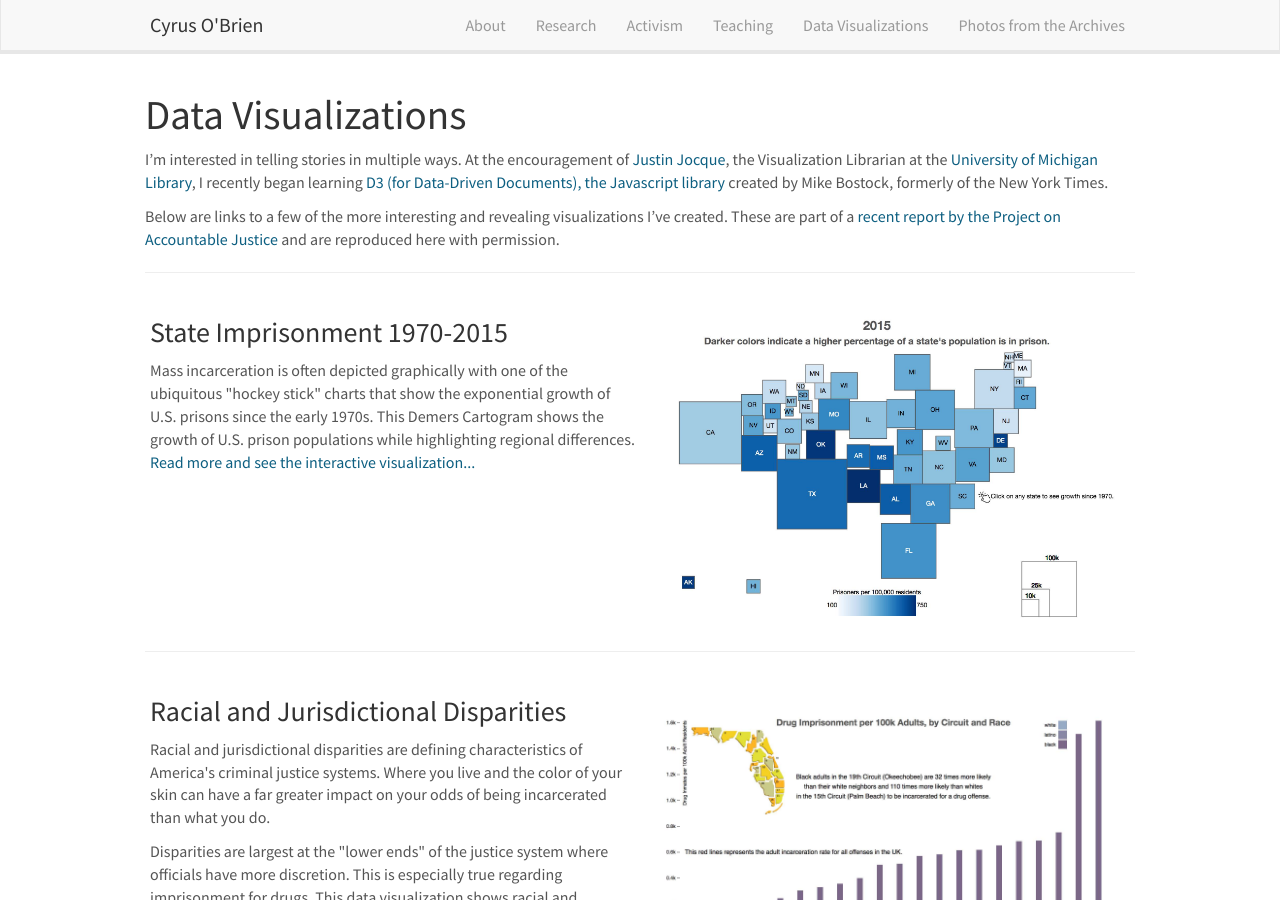
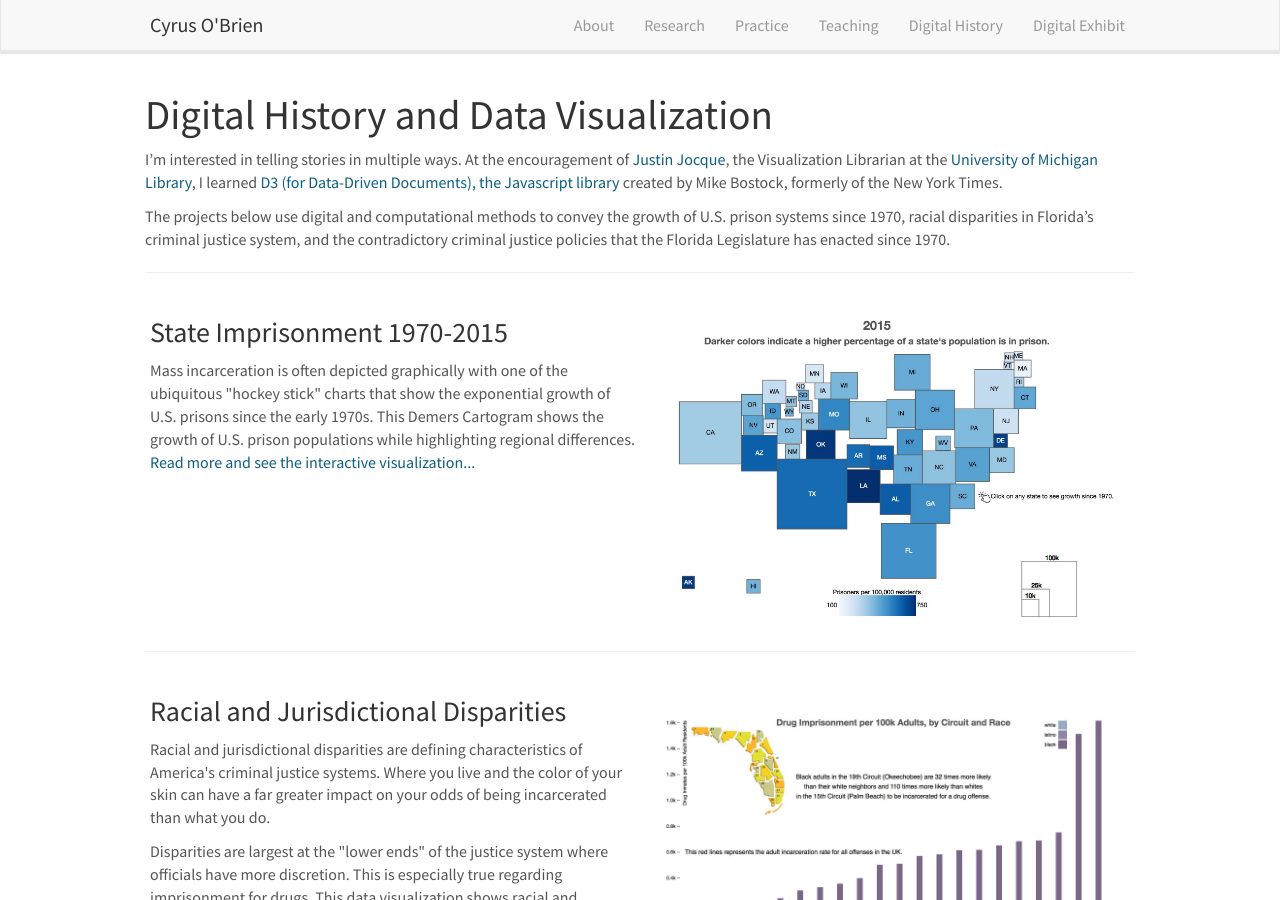
Before and after one commit to cyrusobrien/cyrusobrien, a Jekyll site: the page built from _pages/datavisualizations.md, in a window 1280 px wide and 900 px high. Built offline with Jekyll 4.4.1, drawn with Linux system fonts in a browser that asks for light colours; nearby versions of some CDN libraries.

```diff
--- a/_includes/header.html
+++ b/_includes/header.html
@@ -14,10 +14,10 @@
 	  <ul class="nav navbar-nav navbar-right">
 		<li><a href="{{ site.url }}{{ site.baseurl }}/">About</a></li>
 		<li><a href="{{ site.url }}{{ site.baseurl }}/research">Research</a></li>
-		<li><a href="{{ site.url }}{{ site.baseurl }}/activism">Activism</a></li>
+		<li><a href="{{ site.url }}{{ site.baseurl }}/practice">Practice</a></li>
 		  <li><a href="{{ site.url }}{{ site.baseurl }}/teaching">Teaching</a></li>
-		<li><a href="{{ site.url }}{{ site.baseurl }}/datavisualizations">Data Visualizations</a></li>
-		<li><a href="{{ site.url }}{{ site.baseurl }}/photos">Photos from the Archives</a></li>
+		<li><a href="{{ site.url }}{{ site.baseurl }}/digitalhistory">Digital History</a></li>
+		<li><a href="{{ site.url }}{{ site.baseurl }}/exhibit">Digital Exhibit</a></li>
 	  </ul>
 	</div>
   </div>
--- a/_pages/datavisualizations.md
+++ b/_pages/datavisualizations.md
@@ -1,18 +1,17 @@
 ---
-title: "Data Visualizations"
+title: "Digital History and Data Visualization"
 layout: textlay
-excerpt: "Data Visualizations"
+excerpt: "Digital History"
 sitemap: false
-permalink: /datavisualizations/
+permalink: /digitalhistory/
 ---
 
 
-# Data Visualizations
+# Digital History and Data Visualization
 
-I'm interested in telling stories in multiple ways. At the encouragement of [Justin Jocque](http://justinjoque.com/), the Visualization Librarian at the [University of Michigan Library](https://www.lib.umich.edu/data-visualization), I recently began learning [D3 (for Data-Driven Documents), the Javascript library](https://d3js.org/) created by Mike Bostock, formerly of the New York Times.
+I'm interested in telling stories in multiple ways. At the encouragement of [Justin Jocque](http://justinjoque.com/), the Visualization Librarian at the [University of Michigan Library](https://www.lib.umich.edu/data-visualization), I learned [D3 (for Data-Driven Documents), the Javascript library](https://d3js.org/) created by Mike Bostock, formerly of the New York Times.
 
-Below are links to a few of the more interesting and revealing visualizations I've created. These are part of a [recent report by the Project on Accountable Justice](http://accountablejustice.github.io/report) and are reproduced here with permission.
-
+The projects below use digital and computational methods to convey the growth of U.S. prison systems since 1970, racial disparities in Florida's criminal justice system, and the contradictory criminal justice policies that the Florida Legislature has enacted since 1970.
 
 
 <hr class="section-heading-spacer">
```
Also changed, not shown: _pages/activism.md (+3 -3 lines), _pages/photos.md (+2 -2 lines).
